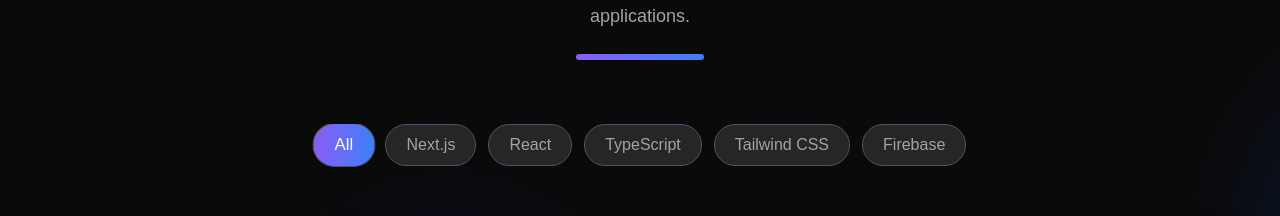
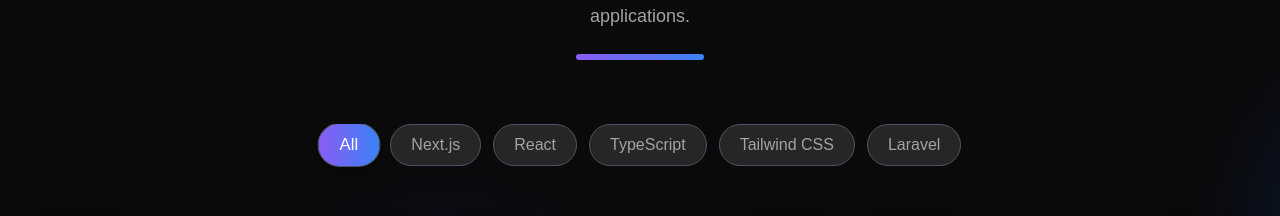
Before and after one commit to AriqF1/web-portofolio, a Next.js app: page / in a window 1280 px wide. Shown: the part 2409-2625 px from the top of the page. Built offline with nearby package versions, Linux system fonts and the light colour scheme; grey boxes are pictures that could not be loaded.

Commit message:
refactor: remove firebase from filters and update to Laravel

```diff
--- a/src/components/Projects.tsx
+++ b/src/components/Projects.tsx
@@ -30,7 +30,7 @@
     "React",
     "TypeScript",
     "Tailwind CSS",
-    "Firebase",
+    "Laravel",
   ];
 
   const filteredProjects =
```
